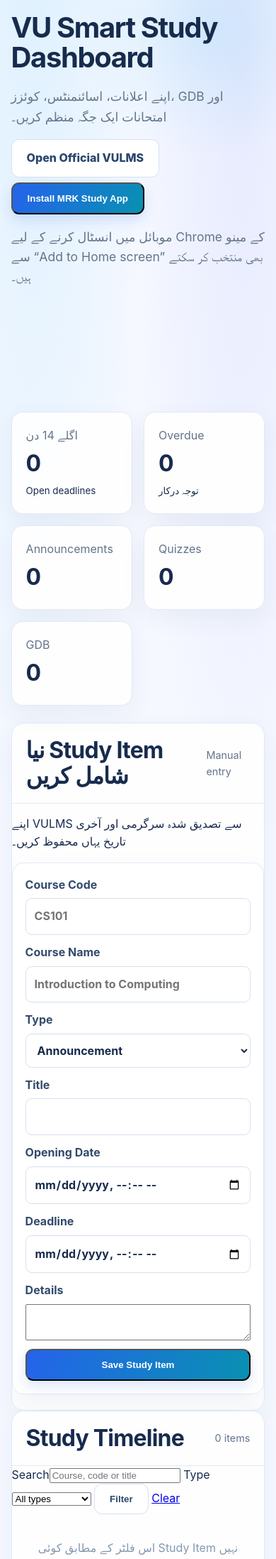
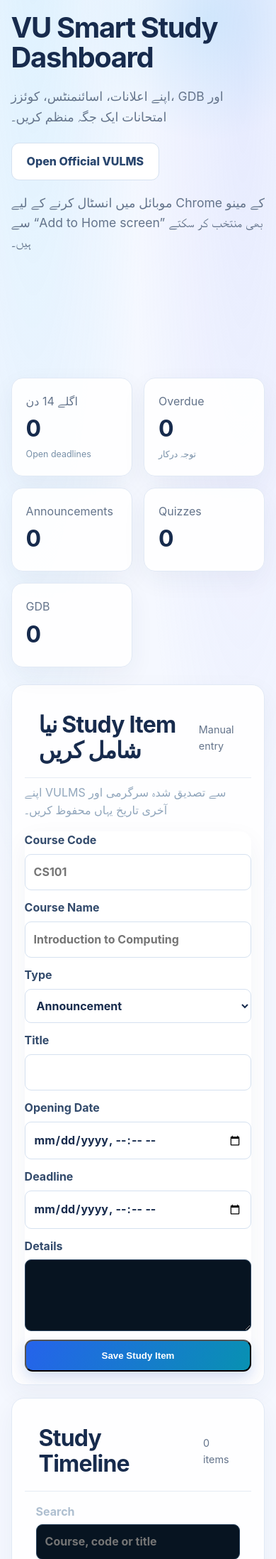
Before and after one commit to Meelad5815/MRK-Laravel-Portal, a Laravel app: page /vu-study in a window 390 px wide. Shown: the part 199-2395 px from the top of the page at 71% size. Run offline with Laravel 12, Linux system fonts and the light colour scheme; the visitor is signed in with stand-in values (Sample User, id 1); data that the repository does not hold is empty; style sheets or scripts are compiled from the project's sources.

Commit message:
Add responsive VU Study dashboard styles

```diff
--- a/resources/css/app.css
+++ b/resources/css/app.css
@@ -127,3 +127,37 @@ body{background:radial-gradient(ellipse at 12% 0%,rgba(56,189,248,.13),transpare
 @keyframes mrk-spin{to{transform:rotate(360deg)}}
 @media(max-width:850px){.tools-hero{grid-template-columns:1fr;padding:34px;gap:0}.tools-hero-art{min-height:260px}.tools-grid{grid-template-columns:repeat(2,minmax(0,1fr))}}
 @media(max-width:560px){.tools-page{padding-top:24px}.tools-hero{border-radius:23px;padding:27px 22px;margin-bottom:44px}.tools-hero h1{font-size:clamp(2.6rem,13vw,3.8rem)}.tools-hero-art{min-height:230px}.orbit-two{width:260px;height:260px}.orbit-one{width:205px;height:205px}.tools-art-core{width:112px;height:112px;border-radius:30px}.tools-float-card{padding:9px 11px}.tools-grid{grid-template-columns:1fr}.tool-filter-bar .button{font-size:.82rem;padding:9px 12px}}
+
+
+/* MRK VU Study dashboard and installable PWA */
+.vu-actions{display:flex;gap:12px;align-items:center;flex-wrap:wrap;margin-top:22px}
+.vu-install-hint,.vu-disclaimer{color:#91a6bc;font-size:.92rem}
+.vu-install-hint[hidden],#install-mrk-pwa[hidden]{display:none}
+.vu-stats{grid-template-columns:repeat(5,minmax(0,1fr))}
+.vu-stats small{display:block;color:#7890a8;font-size:.78rem}
+.vu-form-card,.vu-timeline{padding:18px;margin:18px 0}
+.vu-form-card>p{color:#91a6bc;margin:8px 0 16px}
+.vu-entry-form{grid-template-columns:repeat(3,minmax(0,1fr));margin:0;padding:0;border:0;background:transparent}
+.vu-entry-form .vu-wide{grid-column:1/-1}
+.vu-entry-form textarea,.vu-filter-form input,.vu-filter-form select,.vu-table select{width:100%;padding:11px 12px;border:1px solid #29435e;border-radius:9px;background:#071421;color:#fff;font:inherit}
+.vu-entry-form textarea{resize:vertical}
+.vu-filter-form{display:flex;align-items:end;gap:12px;flex-wrap:wrap;padding:16px;border-bottom:1px solid #20364d}
+.vu-filter-form label{display:grid;gap:5px;min-width:190px;color:#aebfd0;font-weight:700}
+.vu-clear-filter{color:#67d5ff;text-decoration:none;padding:12px 4px}
+.vu-table{min-width:850px}
+.vu-pagination{padding:14px}
+.vu-disclaimer{margin-top:22px}
+@media(max-width:800px){.vu-stats{grid-template-columns:repeat(2,minmax(0,1fr))}.vu-entry-form{grid-template-columns:repeat(2,minmax(0,1fr))}}
+@media(max-width:600px){
+  .vu-entry-form{grid-template-columns:1fr}
+  .vu-entry-form .vu-wide{grid-column:auto}
+  .vu-filter-form{align-items:stretch;flex-direction:column}
+  .vu-filter-form label{min-width:0}
+  .vu-table{min-width:0}
+  .vu-table thead{display:none}
+  .vu-table,.vu-table tbody,.vu-table tr,.vu-table td{display:block;width:100%}
+  .vu-table tr{padding:12px 14px;border-bottom:1px solid #243d57}
+  .vu-table td{display:grid;grid-template-columns:90px minmax(0,1fr);gap:10px;padding:8px 0;border:0;overflow-wrap:anywhere}
+  .vu-table td:before{content:attr(data-label);color:#7890a8;font-size:.78rem;font-weight:800}
+  .vu-table td form{min-width:0}
+}
```
